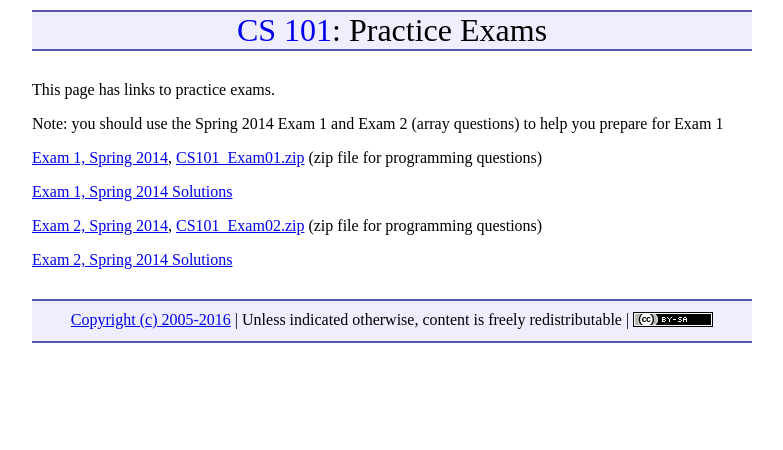
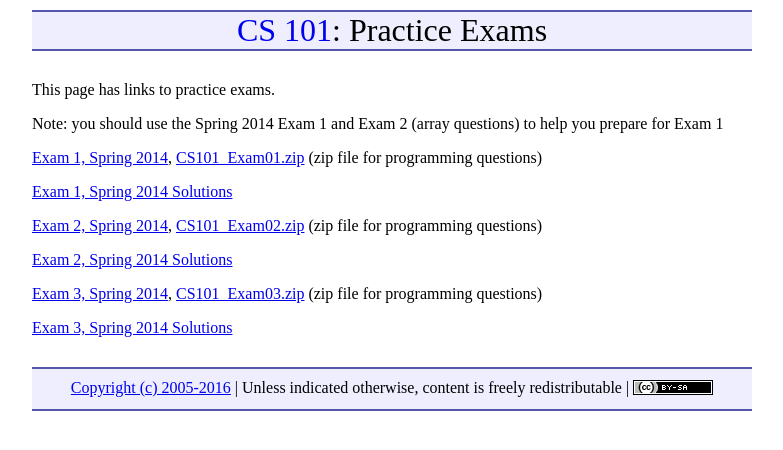
Before and after one commit to ycpcs/cs101-summer2016, a Jekyll site: the page built from practice/index.md, in a window 1280 px wide. Shown: the top 450 px of the page, without its empty margins (248-1031 px from the left). Built offline with Jekyll 4.4.1, drawn with Linux system fonts in a browser that asks for light colours.

Commit message:
add practice exams
add practice exams

```diff
--- a/practice/index.md
+++ b/practice/index.md
@@ -15,6 +15,9 @@ Note: you should use the Spring 2014 Exam 1 and Exam 2 (array questions) to help
 
 [Exam 2, Spring 2014 Solutions](cs101-spring2014-exam2-solutions.pdf)
 
+[Exam 3, Spring 2014](cs101-spring2014-exam03.pdf), [CS101\_Exam03.zip](CS101_Exam03.zip) (zip file for programming questions)
+
+[Exam 3, Spring 2014 Solutions](cs101-spring2014-exam3-solutions.pdf)
 
 
 <!--
```
Also changed, not shown: 4 other files.
